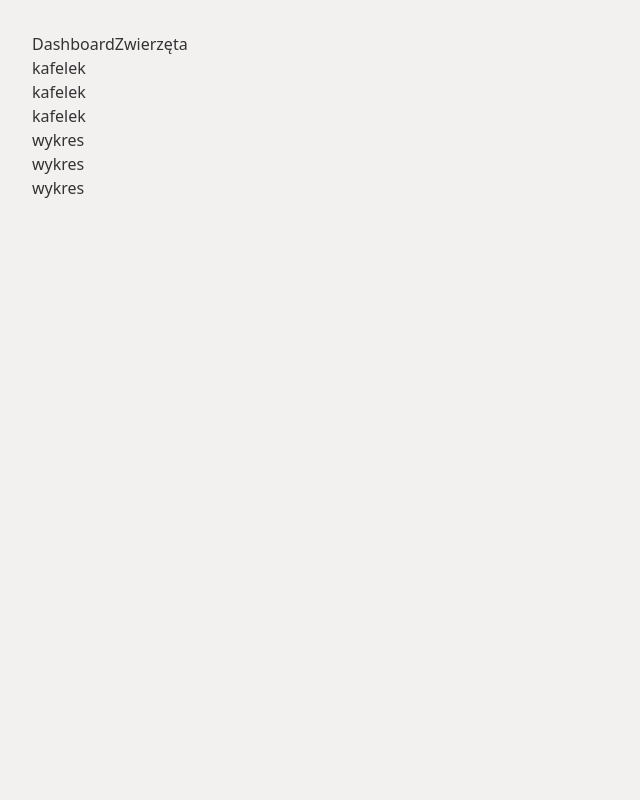
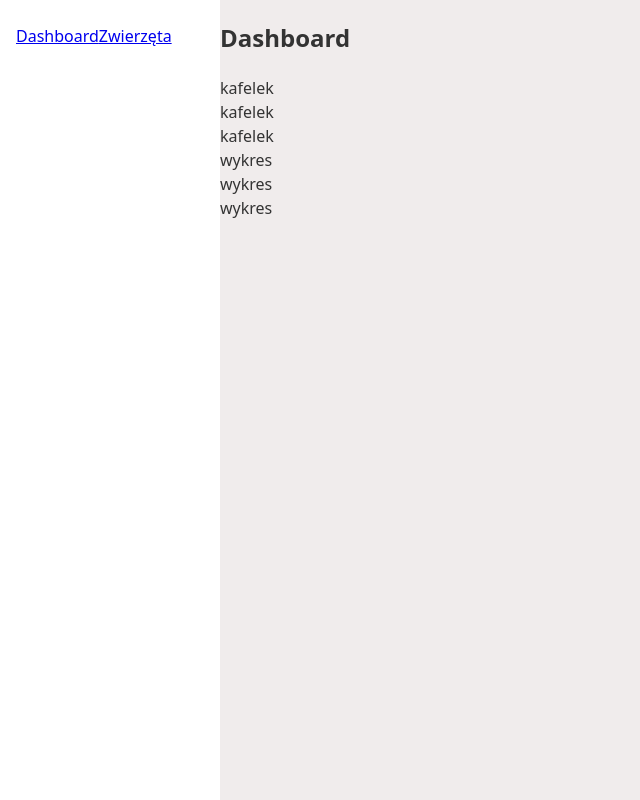
Before and after one commit to MartynaStrzempek/SchronStatystyki, a React (Vite) app: page / in a window 1280 px wide. Shown: the whole page, without its empty margins (0-640 px from the left). Built offline with nearby package versions, Linux system fonts and the light colour scheme.

Commit message:
add router

```diff
--- a/package.json
+++ b/package.json
@@ -15,7 +15,8 @@
   },
   "dependencies": {
     "react": "^19.2.0",
-    "react-dom": "^19.2.0"
+    "react-dom": "^19.2.0",
+    "react-router-dom": "^7.9.5"
   },
   "devDependencies": {
     "@eslint/js": "^9.39.1",
--- a/src/app/App.css
+++ b/src/app/App.css
@@ -1,5 +1,10 @@
-#root {
-  max-width: 1280px;
-  margin: 0 auto;
-  padding: 2rem;
+.app {
+  display: grid;
+  grid-template-columns: 220px 1fr;
+  min-height: 100vh;
 }
+
+.sidebar {
+  background: #ffffff;
+  padding: 1.5rem 1rem;
+}
--- a/src/app/App.tsx
+++ b/src/app/App.tsx
@@ -1,24 +1,19 @@
 import './App.css'
+import { NavLink, Outlet } from 'react-router-dom'
 
 function App() {
   return (
-    <div className="App">
-      <aside>
-        <a>Dashboard</a>
-        <a>Zwierzęta</a>
+    <div className="app">
+      <aside className="sidebar">
+        <nav>
+          <NavLink to="/" end>
+            Dashboard
+          </NavLink>
+          <NavLink to="/animals">Zwierzęta</NavLink>
+        </nav>
       </aside>
-      <main>
-        <div>
-          <div>kafelek</div>
-          <div>kafelek</div>
-          <div>kafelek</div>
-        </div>
-
-        <div>
-          <div>wykres</div>
-          <div>wykres</div>
-          <div>wykres</div>
-        </div>
+      <main className="page-content">
+        <Outlet />
       </main>
     </div>
   )
--- a/src/app/router.tsx
+++ b/src/app/router.tsx
@@ -0,0 +1,21 @@
+import { createBrowserRouter } from 'react-router-dom'
+import App from './App.tsx'
+import { AnimalsPage } from '../features/animals/animals.page.tsx'
+import { DashboardPage } from '../features/dashboard/dashboard.page.tsx'
+
+export const router = createBrowserRouter([
+  {
+    path: '/',
+    element: <App />,
+    children: [
+      {
+        index: true,
+        element: <DashboardPage />,
+      },
+      {
+        path: 'animals',
+        element: <AnimalsPage />,
+      },
+    ],
+  },
+])
--- a/src/features/animals/animals.page.tsx
+++ b/src/features/animals/animals.page.tsx
@@ -0,0 +1,8 @@
+export function AnimalsPage() {
+  return (
+    <section>
+      <h1>Zwierzęta</h1>
+      <p>statystyki zwierząt</p>
+    </section>
+  )
+}
--- a/src/features/dashboard/dashboard.page.tsx
+++ b/src/features/dashboard/dashboard.page.tsx
@@ -0,0 +1,17 @@
+export function DashboardPage() {
+  return (
+    <section>
+      <h1>Dashboard</h1>
+      <div>
+        <div>kafelek</div>
+        <div>kafelek</div>
+        <div>kafelek</div>
+      </div>
+      <div>
+        <div>wykres</div>
+        <div>wykres</div>
+        <div>wykres</div>
+      </div>
+    </section>
+  )
+}
--- a/src/index.css
+++ b/src/index.css
@@ -5,7 +5,7 @@
 
   color-scheme: light dark;
   color: #333;
-  background-color: #f0ececc4;
+  background-color: #f0ecec;
 
   font-synthesis: none;
   text-rendering: optimizeLegibility;
--- a/src/main.tsx
+++ b/src/main.tsx
@@ -1,10 +1,11 @@
 import { StrictMode } from 'react'
 import { createRoot } from 'react-dom/client'
 import './index.css'
-import App from './app/App.tsx'
+import { RouterProvider } from 'react-router-dom'
+import { router } from './app/router.tsx'
 
 createRoot(document.getElementById('root')!).render(
   <StrictMode>
-    <App />
+    <RouterProvider router={router} />
   </StrictMode>
 )
```
Also changed, not shown: 1 other file (tests, documents, lock files or other folders).
